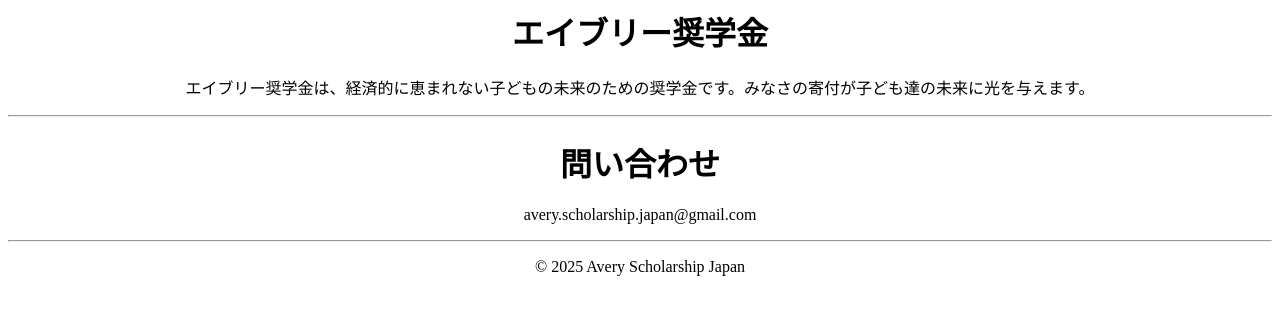
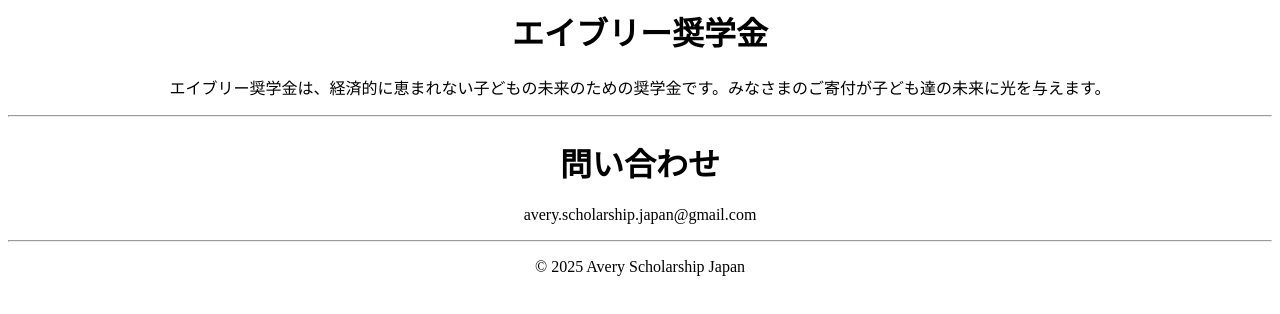
Before and after one commit to avery-scholarship/avery-scholarship.github.io, a plain HTML site: page index.html in a window 1280 px wide. Drawn offline with Linux system fonts and the light colour scheme.

Commit message:
Update index.html

```diff
--- a/index.html
+++ b/index.html
@@ -1,5 +1,5 @@
 <HTML><TITLE>エイブリー奨学金</TITLE><BODY><h1 style="text-align: center;">エイブリー奨学金</h1>
-<p style="text-align: center;">エイブリー奨学金は、経済的に恵まれない子どもの未来のための奨学金です。みなさの寄付が子ども達の未来に光を与えます。</p>
+<p style="text-align: center;">エイブリー奨学金は、経済的に恵まれない子どもの未来のための奨学金です。みなさまのご寄付が子ども達の未来に光を与えます。</p>
 <hr/>
   <h1 style="text-align: center;">問い合わせ</h1>
 <p style="text-align: center;">avery.scholarship.japan@gmail.com</p>
```
